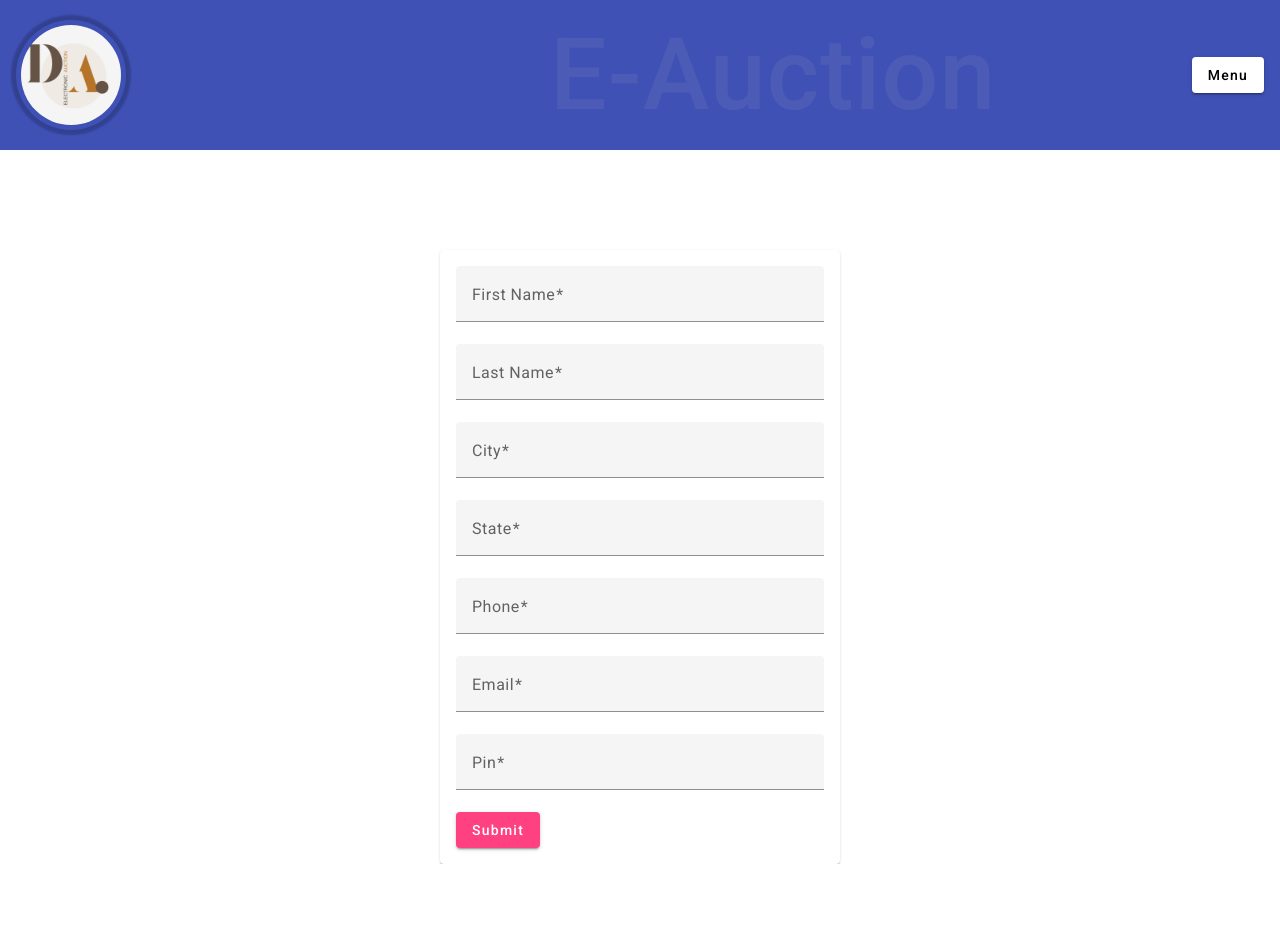
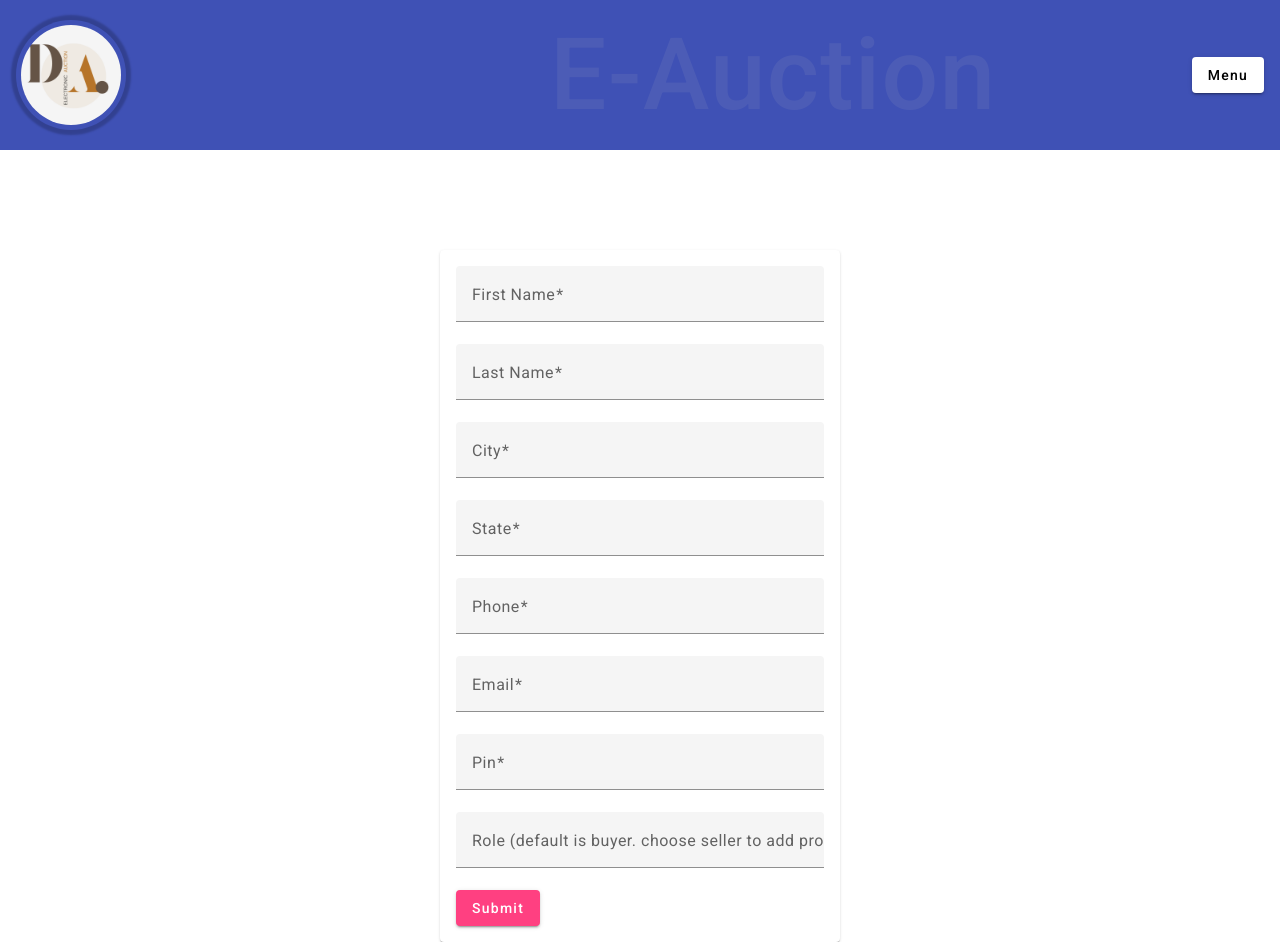
Before and after one commit to DanteArceneaux/e-auction-front-end, an Angular app: page /register in a window 1280 px wide. Before the commit the page ends 864 px from the top, so only its background shows below. Built offline with nearby package versions, Linux system fonts and the light colour scheme.

Commit message:
added roles to register

```diff
--- a/src/app/components/login/login.component.html
+++ b/src/app/components/login/login.component.html
@@ -14,5 +14,6 @@
     <input matInput type="pin" [(ngModel)]="pin" name="pin" required>
 
 </mat-form-field>
+
 <button color="accent" mat-raised-button >Submit</button>
 </mat-card>
--- a/src/app/components/register/register.component.html
+++ b/src/app/components/register/register.component.html
@@ -5,40 +5,63 @@
 <form (submit)="registerUser(registerForm)" #registerForm="ngForm">
     <mat-form-field color="primary" >
         <mat-label>First Name</mat-label>
-        <input matInput type="text" ngModel name="firstName" required>
-
+        <input matInput type="text" ngModel name="firstName" #firstName="ngModel" required minlength="5" maxlength="30">
+        <mat-error *ngIf="firstName.invalid">
+            First Name is required. Must be 5 letters long and less than 30 letters.
+        </mat-error>
     </mat-form-field>
     <mat-form-field color="primary" >
         <mat-label>Last Name</mat-label>
-        <input matInput type="text" ngModel name="lastName" required>
+        <input matInput type="text" ngModel name="lastName" #lastName="ngModel" required minlength="5" maxlength="30">
+        <mat-error *ngIf="lastName.invalid">
+            Last Name is required. Must be 5 letters long and less than 30 letters.
+        </mat-error>
 
     </mat-form-field>
     <mat-form-field color="primary" >
         <mat-label>City</mat-label>
-        <input matInput type="text" ngModel name="city" required>
+        <input matInput type="text" ngModel name="city" #city="ngModel" required>
+        <mat-error *ngIf="city.invalid">
+            City is required
+        </mat-error>
 
     </mat-form-field>
     <mat-form-field color="primary" >
         <mat-label>State</mat-label>
-        <input matInput type="text" ngModel name="state" required>
+        <input matInput type="text" ngModel name="state" #state="ngModel" required>
+        <mat-error *ngIf="state.invalid">
+            State is required
+        </mat-error>
 
     </mat-form-field>
     <mat-form-field color="primary" >
         <mat-label>Phone</mat-label>
-        <input matInput type="text" ngModel name="phone" required>
+        <input matInput type="text" ngModel name="phone" #phone="ngModel" required minlength="10" maxlength="10">
+        <mat-error *ngIf="phone.invalid">
+            Phone number is required.  Must be exactly 10 digits.
+        </mat-error>
 
     </mat-form-field>
 
 <mat-form-field color="primary" >
 
     <mat-label>Email</mat-label>
-    <input matInput type="email" ngModel name="email" required>
+    <input matInput type="email" ngModel name="email" #email="ngModel" required>
+    <mat-error *ngIf="email.invalid">
+        Email is required.  Must Be in proper format.
+    </mat-error>
 
 </mat-form-field>
 
 <mat-form-field color="primary" >
     <mat-label>Pin</mat-label>
-    <input matInput type="number" ngModel  name="pin" required>
+    <input matInput type="number" ngModel  name="pin" #pin="ngModel" required maxlength="6">
+
+</mat-form-field>
+
+<mat-form-field color="primary" >
+    <mat-label>Role (default is buyer.  choose seller to add product) </mat-label>
+    <input matInput type="role" ngModel  name="role" #pin="ngModel" >
 
 </mat-form-field>
 <button color="accent" mat-raised-button type="submit">Submit</button>
--- a/src/app/components/register/register.component.ts
+++ b/src/app/components/register/register.component.ts
@@ -2,6 +2,7 @@ import { Component } from '@angular/core';
 import { LoginService } from 'src/app/services/login.service';
 import { RouterModule } from '@angular/router';
 import { NgForm } from '@angular/forms';
+import { Router } from '@angular/router';
 
 @Component({
   selector: 'app-register',
@@ -18,9 +19,15 @@ export class RegisterComponent {
   email: string;
   pin: number;
   role: string;
-constructor(private loginService: LoginService) { }
+constructor(private loginService: LoginService, private route: Router) { }
 
   registerUser(form: NgForm) {
+
+    if (form.invalid) {
+      alert('Please fill all the fields');
+      return;
+    }
+
     const user = {
       firstName: form.value.firstName,
       lastName: form.value.lastName,
@@ -36,6 +43,11 @@ constructor(private loginService: LoginService) { }
     this.loginService.registerUser(user).subscribe((res: any) => {
       console.log(res);
     });
+
+    if(form.valid){
+      alert('User Registered Successfully');
+     this.route.navigate(['/login']);
+    }
   }
 
 }
```
